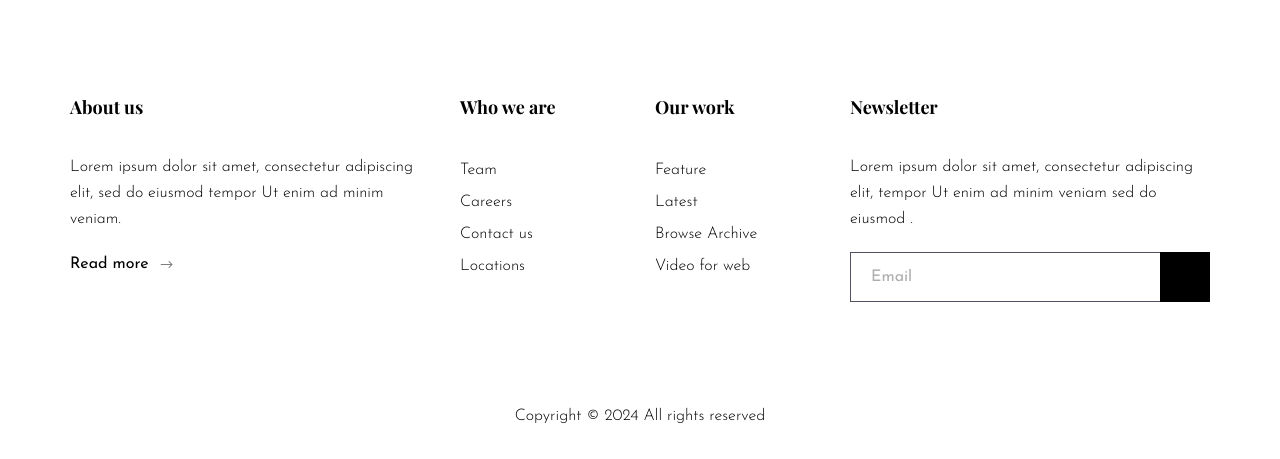
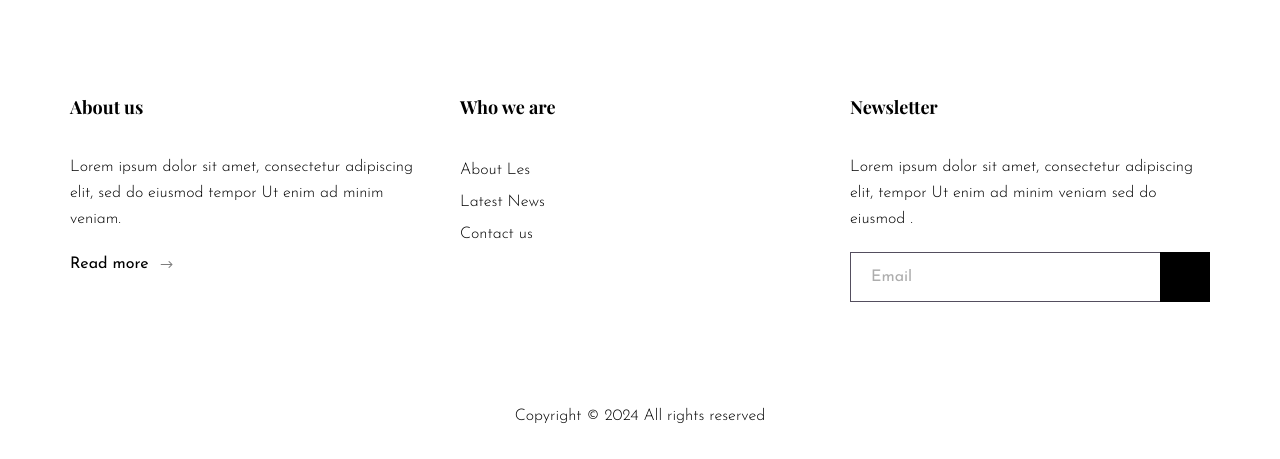
Before and after one commit to lukemico/celebrant, a plain HTML site: page index.html in a window 1280 px wide. Shown: the part 3315-3774 px from the top of the page. Drawn offline with nearby package versions, Linux system fonts and the light colour scheme.

Commit message:
Clean up Footer

```diff
--- a/index.html
+++ b/index.html
@@ -497,22 +497,19 @@
 							<div class="footer__option__item">
 								<h5>Who we are</h5>
 								<ul>
-									<li><a href="#">Team</a></li>
-									<li><a href="#">Careers</a></li>
+									<li><a href="#">About Les</a></li>
+									<li><a href="#">Latest News</a></li>
 									<li><a href="#">Contact us</a></li>
-									<li><a href="#">Locations</a></li>
 								</ul>
 							</div>
 						</div>
 						<div class="col-lg-2 col-md-3 col-sm-3">
 							<div class="footer__option__item">
-								<h5>Our work</h5>
+								<!-- <h5>Our work</h5>
 								<ul>
 									<li><a href="#">Feature</a></li>
-									<li><a href="#">Latest</a></li>
-									<li><a href="#">Browse Archive</a></li>
-									<li><a href="#">Video for web</a></li>
-								</ul>
+									<li><a href="#">Latest News</a></li>
+								</ul> -->
 							</div>
 						</div>
 						<div class="col-lg-4 col-md-12">
@@ -520,8 +517,8 @@
 								<h5>Newsletter</h5>
 								<p>
 									Lorem ipsum dolor sit amet, consectetur
-									adipiscing elit, tempor Ut
-									enim ad minim veniam sed do eiusmod .
+									adipiscing elit, tempor Ut enim ad minim
+									veniam sed do eiusmod .
 								</p>
 								<form action="#">
 									<input type="text" placeholder="Email" />
```
